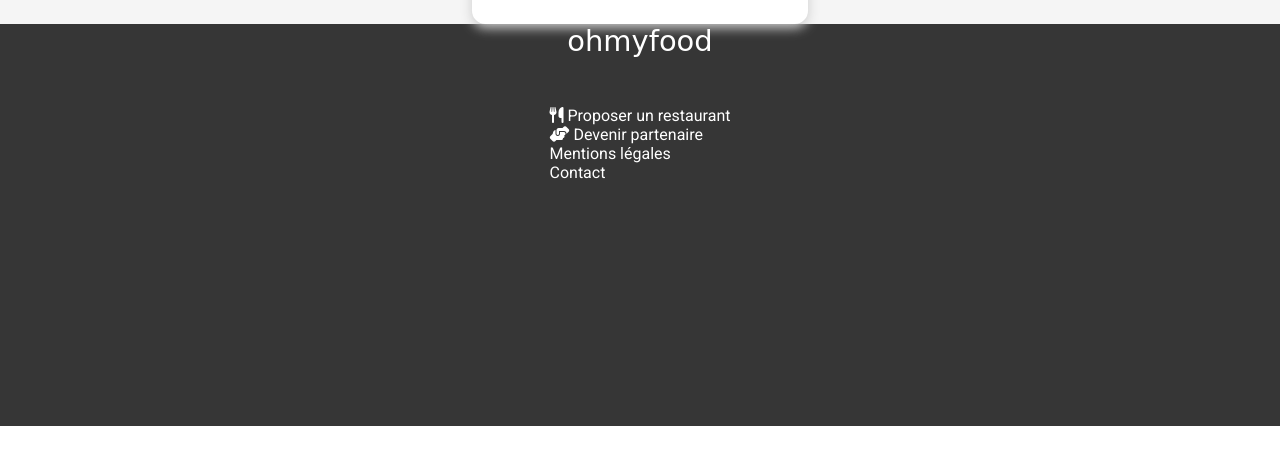
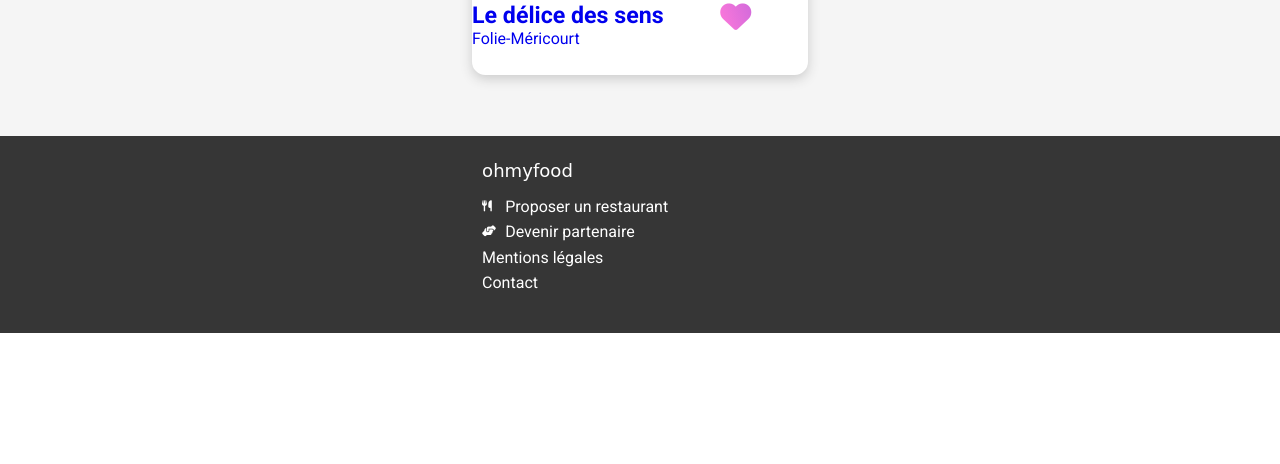
Before and after one commit to Tdirocco/ToniDiRocco_3_14092021, a website: page docs/index.html in a window 1280 px wide. Shown: the part 1930-2394 px from the top of the page. After the commit the page ends 2263 px from the top, so only its background shows below. Drawn offline with Linux system fonts and the light colour scheme; a web font is replaced by a local one.

Commit message:
mise en forme footer, galerie

```diff
--- a/docs/index.html
+++ b/docs/index.html
@@ -109,6 +109,7 @@
         </main>
 
         <footer>
+            <div class="liens">
                 <div class="logo">
                     <a href="index.html"><h1>ohmyfood</h1></a>
                 </div>
@@ -116,14 +117,18 @@
                     <ul>
                         <li>
                             <a href="#">
+                                <div class="liens-icons">
                                     <i class="fas fa-utensils"></i>
                                     Proposer un restaurant
+                                </div>
                             </a>
                         </li>
                         <li>
                             <a href="#">
+                                <div class="liens-icons">
                                     <i class="fas fa-hands-helping"></i>
                                     Devenir partenaire
+                                </div>
                             </a>
                         </li>
                         <li>
@@ -138,6 +143,7 @@
                         </li>
                     </ul>
                 </nav>
+            </div>
         </footer>
     </body>
 </html>
--- a/sass/components/_buttons.scss
+++ b/sass/components/_buttons.scss
@@ -2,11 +2,14 @@
 
 
 .btnRestau{
-    width: 13.69;
+    width: 13.65rem;
     height: 3.25rem;
     font-size: 1rem;
     font-weight: 500;
-    padding: 0.85rem 1.45rem;
+    padding: 0 1.3rem;
+    display: flex;
+    justify-content: center;
+    align-items: center;
     margin: 1.94rem auto;
     border: none;
     border-radius: 1.67rem;
--- a/sass/components/_cards.scss
+++ b/sass/components/_cards.scss
@@ -4,6 +4,10 @@
     margin: 0 auto;
     margin-top: 1.19rem;
     width: 21rem;
+    height: 66.19rem;
+    display: flex;
+    flex-flow: column wrap;
+    justify-content: space-between;
 }
 
 .card{
--- a/sass/layouts/_footer.scss
+++ b/sass/layouts/_footer.scss
@@ -1,7 +1,42 @@
 footer{
     background-color: $footer-color;
     color: $white;
+    height: 12.31rem;
     & a{
         color: $white;
     }
+    & .liens{
+        width: 19.74rem;
+        margin: 0 auto;
+        padding-top: 1.5rem;
+        & h1{
+            text-align: left;
+            font-size: 1.13rem;
+        }
+    }
+    & nav{
+        width: 19.74rem;
+        height: 6.33rem;
+        margin: 1rem auto;
+        align-items: flex-start;
+        & li{
+            margin-bottom: 0.4rem;
+            font-size: 1rem;
+            font-weight: 400;
+        }
+
+
+        & i{
+            font-size: 0.7rem;
+            margin-right: 0.5rem;
+        }
+    }
+
 }
+
+.liens-icons{
+    width: 20.63rem;
+    display: grid;
+    grid-template-columns: 7% 93%;
+    align-items: center;
+}
--- a/sass/pages/_home.scss
+++ b/sass/pages/_home.scss
@@ -51,6 +51,7 @@
 
 #restau{
     background-color: $grey-light;
+    height: 76.94rem;
 }
 
 .selection{
```
Also changed, not shown: docs/css/style.css, 1 other file. Lines whose indentation alone changed are shown as unchanged.
